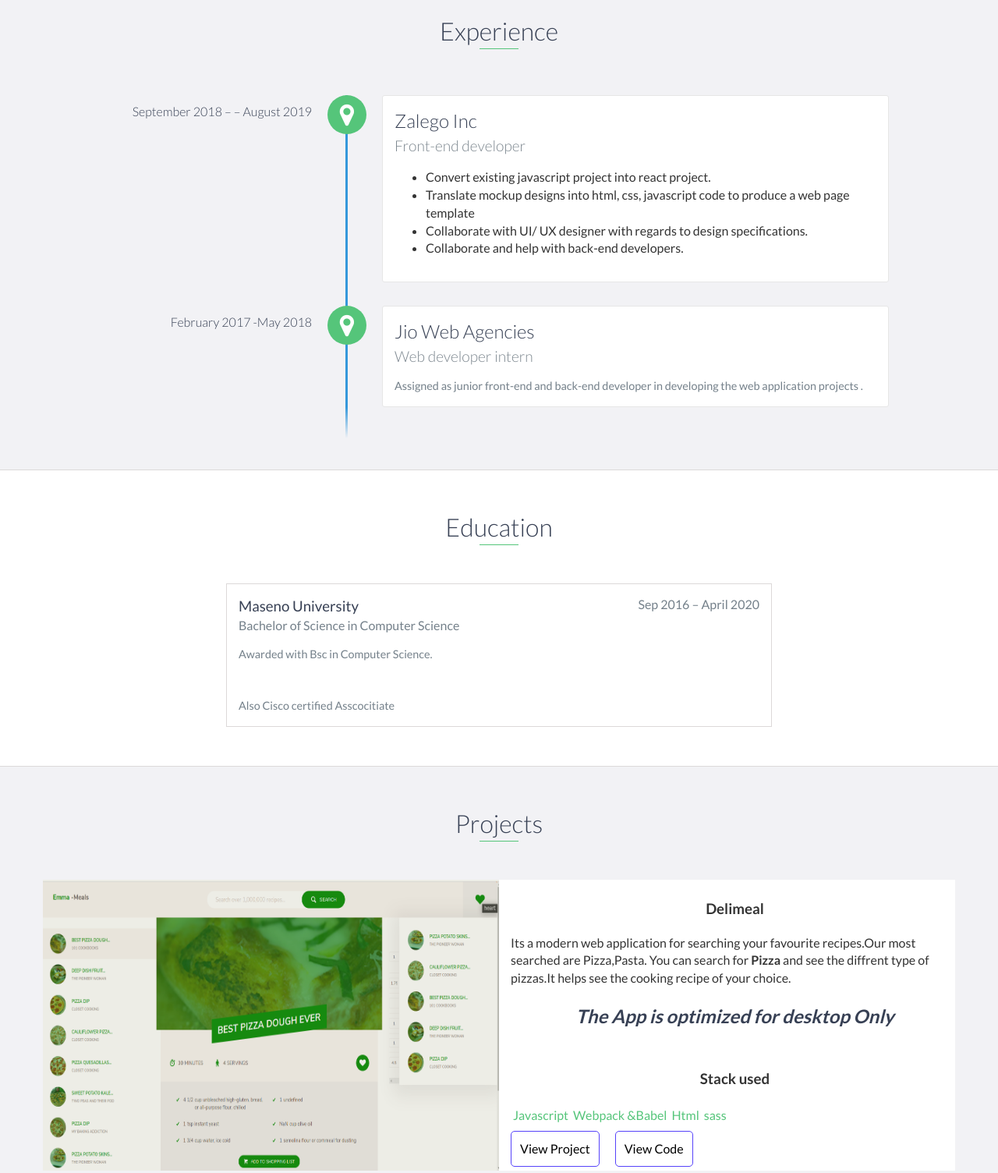
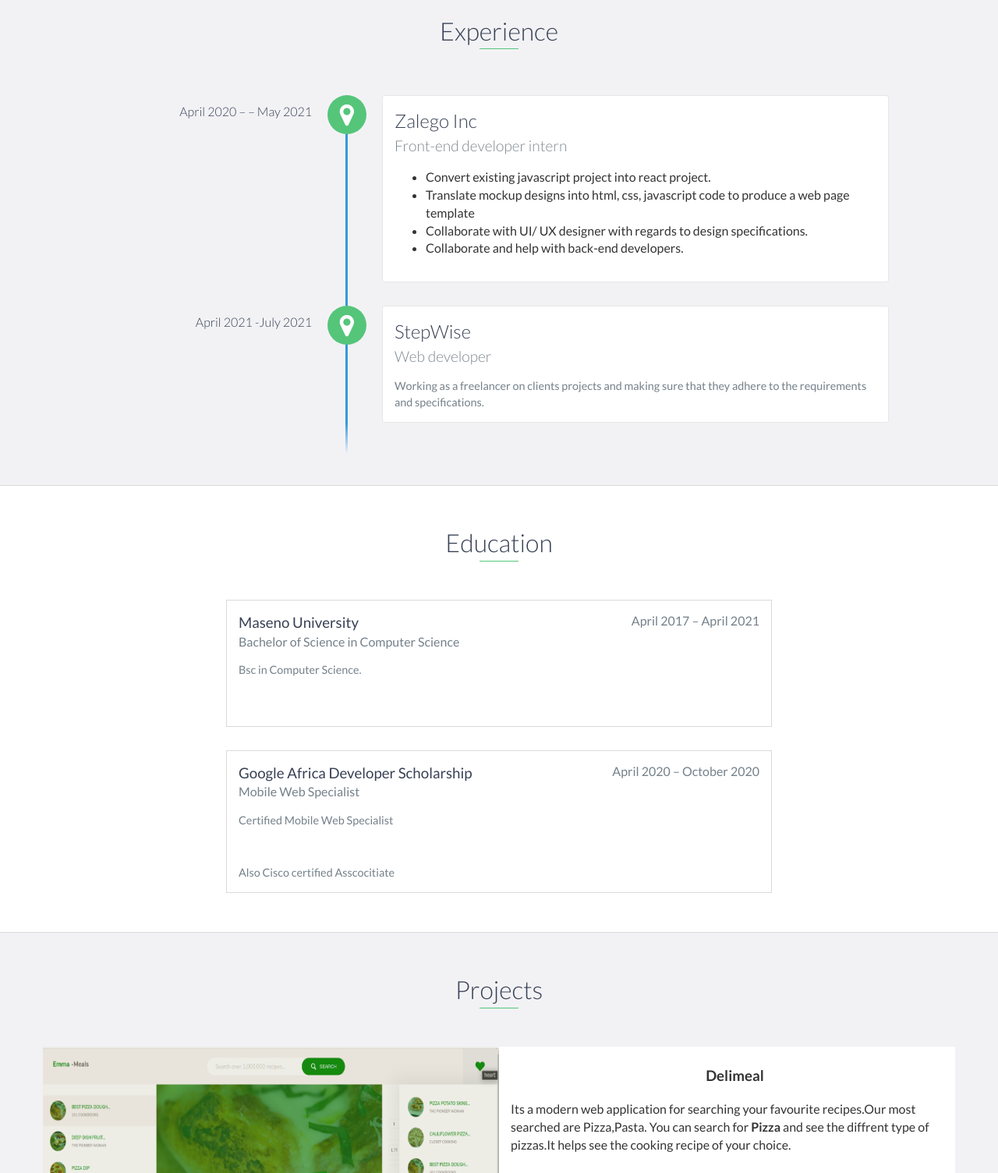
Before and after one commit to PMKanyora/portfolio1, a website: page index.html in a window 1280 px wide. Shown: the part 980-2484 px from the top of the page at 78% size. Drawn offline with nearby package versions, Linux system fonts and the light colour scheme.

Commit message:
Update index.html

```diff
--- a/index.html
+++ b/index.html
@@ -111,9 +111,9 @@
           </ul>
         </div> -->
 
-        <div data-date="September 2018 – – August 2019">
+        <div data-date="April 2020 – – May 2021">
           <h3>Zalego Inc</h3>
-          <h4>Front-end developer</h4>
+          <h4>Front-end developer intern</h4>
           <p>
             <ul>
               <li>
@@ -136,12 +136,11 @@
           </p>
         </div>
 
-        <div data-date="February 2017 -May 2018">
-          <h3>Jio Web Agencies</h3>
-          <h4>Web developer intern</h4>
+        <div data-date="April 2021 -July 2021">
+          <h3>StepWise</h3>
+          <h4>Web developer</h4>
           <p>
-            Assigned as junior front-end and back-end developer in
-            developing the web application projects .
+            Working as a freelancer on clients projects and making sure that they adhere to the requirements and specifications.
           </p>
         </div>
       </div>
@@ -152,10 +151,21 @@
       <h2 class="heading">Education</h2>
       <div class="education-block">
         <h3>Maseno University</h3>
-        <span class="education-date">Sep 2016 – April 2020</span>
+        <span class="education-date">April 2017 – April 2021</span>
         <h4>Bachelor of Science in Computer Science</h4>
         <p>
-          Awarded with Bsc in Computer Science.
+          Bsc in Computer Science.
+        </p>
+        <br>
+        <br>
+
+      </div>
+      <div class="education-block">
+        <h3>Google Africa Developer Scholarship</h3>
+        <span class="education-date">April 2020 – October 2020</span>
+        <h4>Mobile Web Specialist</h4>
+        <p>
+          Certified Mobile Web Specialist
         </p>
         <br>
         <br>
@@ -203,7 +213,7 @@
             <div class="project__btn">
               <div class="project__btn">
                 <a href="https://chrismeal.vercel.app/#46956" class="btn btn-project">View Project</a>
-                <a href="#" class="btn btn-code">View Code</a>
+<!--                 <a href="#" class="btn btn-code">View Code</a> -->
               </div>
 
             </div>
@@ -243,7 +253,7 @@
             <div class="project__btn">
               <div class="project__btn">
                 <a href="https://cloudsbay.com" class="btn btn-project">View Project</a>
-                <a href="#" class="btn btn-code">View Code</a>
+<!--                 <a href="#" class="btn btn-code">View Code</a> -->
               </div>
 
             </div>
@@ -275,7 +285,7 @@
             <div class="project__btn">
               <div class="project__btn">
                 <a href="ttps://chrisgrid.vercel.app/" class="btn btn-project">View Project</a>
-                <a href="#" class="btn btn-code">View Code</a>
+<!--                 <a href="#" class="btn btn-code">View Code</a> -->
               </div>
 
             </div>
```
